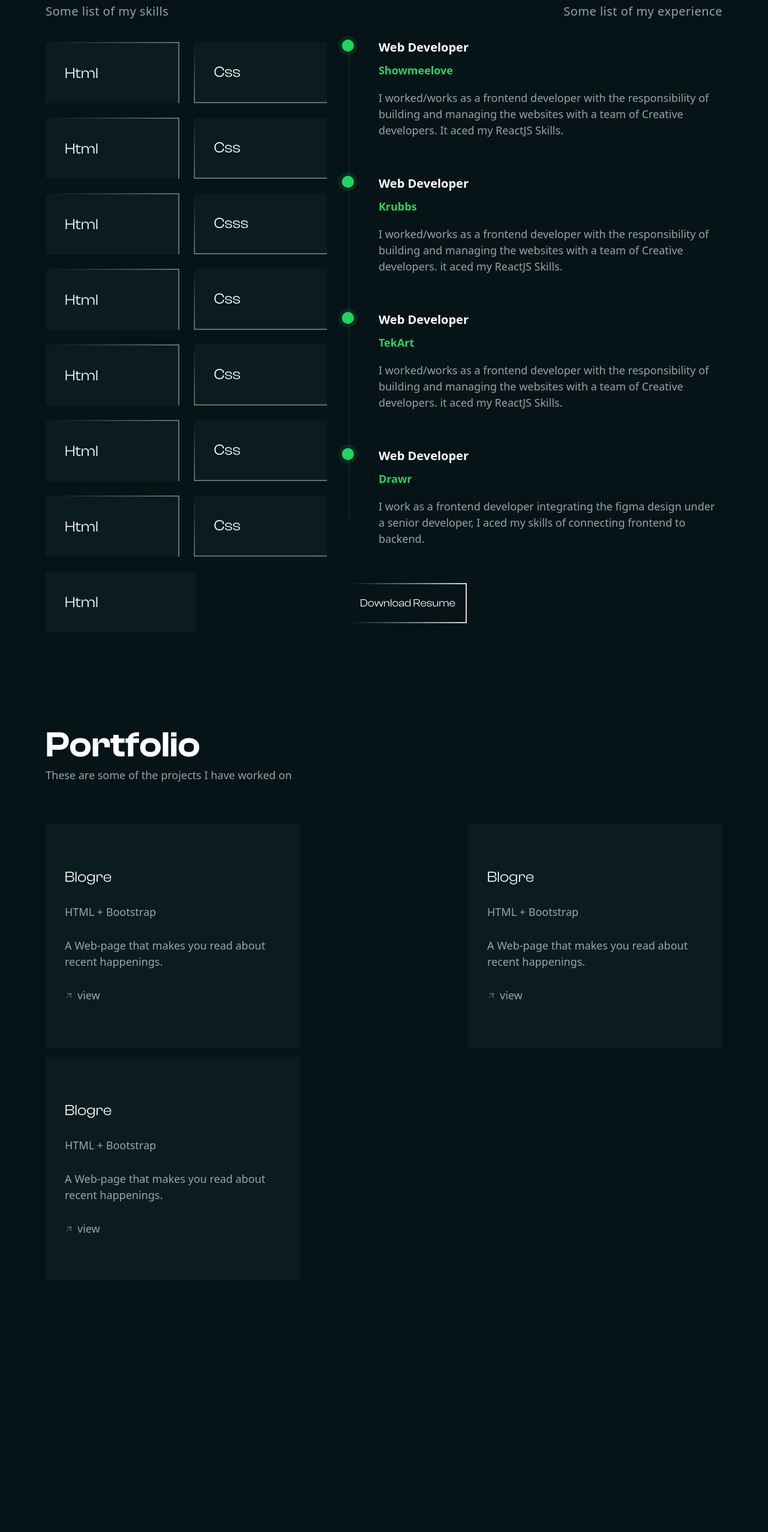
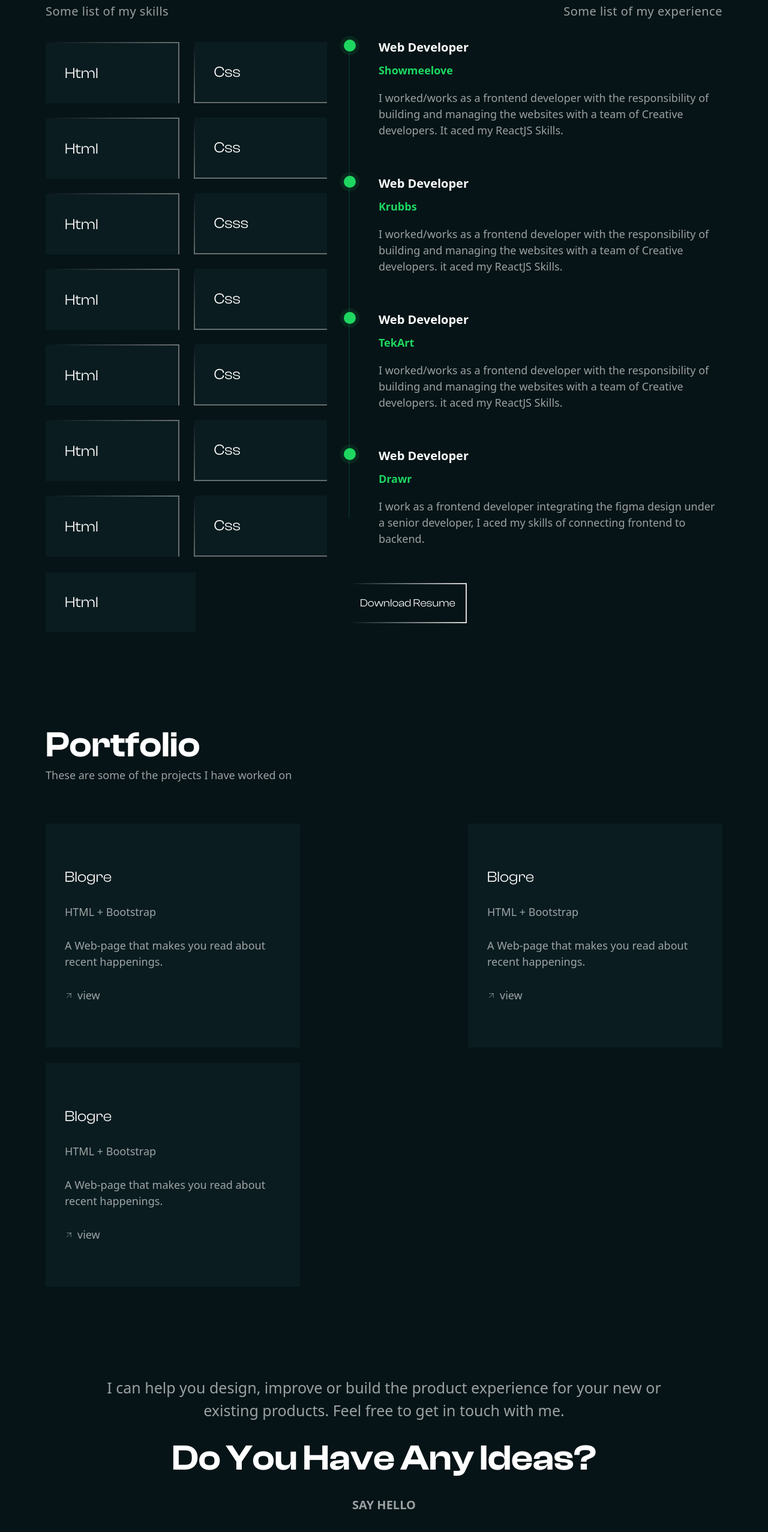
Before and after one commit to Victorola-coder/VickyJay, a React (Vite) app: page / in a window 1280 px wide. Shown: the part 4677-7231 px from the top of the page at 60% size. Before the commit the page ends 6812 px from the top, so only its background shows below. Built offline with nearby package versions, Linux system fonts and the light colour scheme.

Commit message:
contact section ini

```diff
--- a/index.html
+++ b/index.html
@@ -31,7 +31,7 @@
     />
     <!-- <meta
       property="og:image"
-      content="https://res.cloudinary.com/dkoe20rzl/image/upload/v1692130992/cover_xhnhes.png"
+      content="https://vickyjay.vercel.app/src/assets/images/cover.png"
     /> -->
     <meta property="og:url" content="https://vickyjay.vercel.app" />
     <link rel="preconnect" href="https://fonts.googleapis.com" />
--- a/src/App.jsx
+++ b/src/App.jsx
@@ -15,3 +15,5 @@ const App = () => {
 };
 
 export default App;
+
+/*VickyJay Builds the Web!*/
--- a/src/Pages/Home.jsx
+++ b/src/Pages/Home.jsx
@@ -1,6 +1,7 @@
 import Hero from "../components/Hero";
 import Navbar from "../components/Navbar";
 import Services from "../components/Services";
+import Contact from "../components/contact";
 import Portfolio from "../components/portfolio";
 import Skills from "../components/skills&&experience/skills";
 
@@ -12,6 +13,7 @@ function Home() {
       <Services />
       <Skills />
       <Portfolio />
+      <Contact />
     </main>
   );
 }
--- a/src/components/Hero.jsx
+++ b/src/components/Hero.jsx
@@ -46,7 +46,7 @@ const Hero = () => {
                 className={`h-auto w-auto`}
               >
                 <FbIcon
-                  className={`w-[30px] h-[30px] rounded-full border-[#1ED760] border-solid border-[2px] p-0.5  transition-all duration-500 hover:bg-[#CFFAFF]`}
+                  className={`w-[30px] h-[30px] rounded-full border-[#1ED760] border-solid border-[2px] p-0.5  transition-all duration-500 hover:bg-white`}
                 />
               </motion.a>
               <motion.a
@@ -58,7 +58,7 @@ const Hero = () => {
                 className={`h-auto w-auto`}
               >
                 <TwIcon
-                  className={`w-[30px] h-[30px] rounded-full border-[#1ED760] border-solid border-[2px] p-1  transition-all duration-500 hover:bg-[#CFFAFF]`}
+                  className={`w-[30px] h-[30px] rounded-full border-[#1ED760] border-solid border-[2px] p-1  transition-all duration-500 hover:bg-white`}
                 />
               </motion.a>
               <motion.a
@@ -70,7 +70,7 @@ const Hero = () => {
                 className={`h-auto w-auto`}
               >
                 <IgIcon
-                  className={`w-[30px] h-[30px] rounded-full border-[#1ED760] border-solid border-[2px] p-0.5  transition-all duration-500 hover:bg-[#CFFAFF]`}
+                  className={`w-[30px] h-[30px] rounded-full border-[#1ED760] border-solid border-[2px] p-0.5  transition-all duration-500 hover:bg-white`}
                 />
               </motion.a>
               <motion.a
@@ -82,7 +82,7 @@ const Hero = () => {
                 className={`h-auto w-auto`}
               >
                 <InIcon
-                  className={`w-[30px] h-[30px] rounded-full border-[#1ED760] border-solid border-[2px] p-0.5  transition-all duration-700 hover:bg-[#CFFAFF]`}
+                  className={`w-[30px] h-[30px] rounded-full border-[#1ED760] border-solid border-[2px] p-0.5  transition-all duration-700 hover:bg-white`}
                 />
               </motion.a>
             </div>
--- /dev/null
+++ b/src/components/contact.jsx
@@ -0,0 +1,26 @@
+const Contact = () => {
+  return (
+    <section className="mx-[30px] mt-[60px] lg:mx-[76px] lg:mt-[150px]">
+      <div className="flex flex-col items-center gap-[25px]">
+        <h3
+          className={`font-medium text-[#FFFFFF99] text-center md:max-w-[992px] md:text-[25px] mmd:leading-[37.5px]`}
+        >
+          I can help you design, improve or build the product experience for
+          your new or existing products. Feel free to get in touch with me.
+        </h3>
+        <h1 className="font-clashbold font-semibold text-white md:text-[60px] md:leading-[73.8px]">
+          Do You Have Any Ideas?
+        </h1>
+
+        <p className="font-semibold text-[20px] leading-[30px] text-[#FFFFFF99]">
+          SAY HELLO
+        </p>
+      </div>
+      <div className={`mt-[51px] flex flex-wrap items-center justify-between`}>
+        <div></div>
+      </div>
+    </section>
+  );
+};
+
+export default Contact;
--- a/src/components/portfolio.jsx
+++ b/src/components/portfolio.jsx
@@ -17,7 +17,7 @@ const Portfolio = () => {
           </p>
         </div>
         <div
-          className={`mt-[46px] flex flex-wrap gap-[13px] lg:mt-[67px] lg:gap-[16px] lg:justify-between`}
+          className={`mt-[46px] flex flex-wrap gap-[13px] lg:mt-[67px] lg:gap-[26px] lg:justify-between`}
         >
           <div
             className={`bg-[#0A1C20] flex flex-col gap-[25px] md:gap-[29px] px-[27px] py-[40px] justify-center w-[367px] h-[322px] md:w-[424px] md:h-[373px] md:px-[32px] md:py-[55px]`}
--- a/src/components/skills&&experience/experience.jsx
+++ b/src/components/skills&&experience/experience.jsx
@@ -31,7 +31,7 @@ const Experience = () => {
           <div className={`flex flex-col space-y-[60px]`}>
             <div className="flex gap-[38px] lg:gap-[48px]">
               <div className="relative">
-                <span className="absolute -top-1 -translate-x-[60%] -lg:translate-x-[50%]">
+                <span className="absolute -top-1 -translate-x-[60%] lg:translate-x-[-50%]">
                   <ExpCircle />
                 </span>
               </div>
@@ -56,7 +56,7 @@ const Experience = () => {
             </div>
             <div className="flex gap-[38px] lg:gap-[48px]">
               <div className="relative">
-                <span className="absolute -top-1 -translate-x-[60%] -lg:translate-x-[50%]">
+                <span className="absolute -top-1 -translate-x-[60%] lg:translate-x-[-50%]">
                   <ExpCircle />
                 </span>
               </div>
@@ -81,7 +81,7 @@ const Experience = () => {
             </div>
             <div className="flex gap-[38px] lg:gap-[48px]">
               <div className="relative">
-                <span className="absolute -top-1 -translate-x-[60%] -lg:translate-x-[50%]">
+                <span className="absolute -top-1 -translate-x-[60%] lg:translate-x-[-50%]">
                   <ExpCircle />
                 </span>
               </div>
@@ -107,7 +107,7 @@ const Experience = () => {
             </div>
             {/* <div className="flex gap-[38px] lg:gap-[48px]">
               <div className="relative">
-                <span className="absolute -top-1 -translate-x-[60%] -lg:translate-x-[50%]">
+                <span className="absolute -top-1 -translate-x-[60%] lg:translate-x-[-50%]">
                   <ExpCircle />
                 </span>
               </div>
@@ -132,7 +132,7 @@ const Experience = () => {
             </div> */}
             <div className="flex gap-[38px] lg:gap-[48px]">
               <div className="relative">
-                <span className="absolute -top-1 -translate-x-[60%] -lg:translate-x-[50%]">
+                <span className="absolute -top-1 -translate-x-[60%] lg:translate-x-[-50%]">
                   <ExpCircle />
                 </span>
               </div>
```
Also changed, not shown: .txt (deleted), log.txt (added), 1 other file (tests, documents, lock files or other folders).
